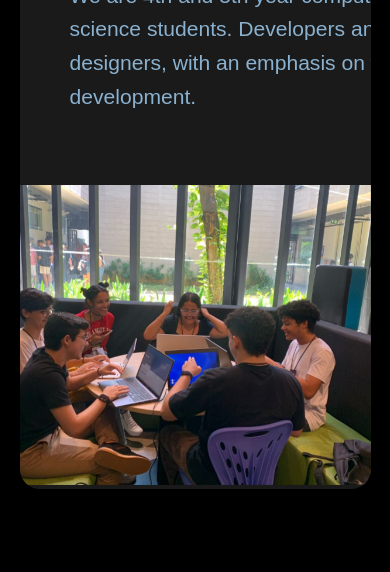
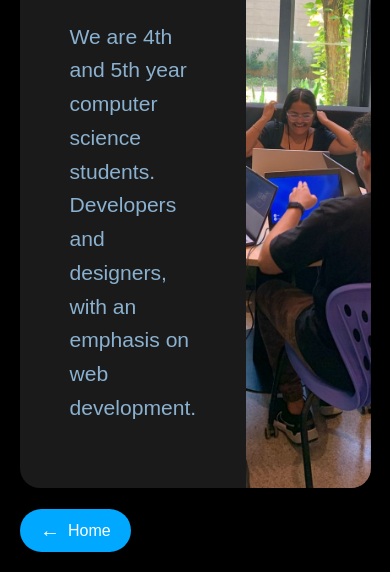
Before and after one commit to thayddo/NasaApp, a plain HTML site: page about.html in a window 390 px wide. Shown: the part 272-844 px from the top of the page. Drawn offline with Linux system fonts and the light colour scheme.

Commit message:
adiciona a seta para voltar para a home.

```diff
--- a/about.html
+++ b/about.html
@@ -21,5 +21,8 @@
             <img src="img/us.jpeg" alt="Our Team">
         </div>
     </div>
+    <a href="index.html" class="home-button">
+       Home
+    </a>
 </body>
 </html>
--- a/css/about.css
+++ b/css/about.css
@@ -51,9 +51,29 @@ img {
     transform: translateX(50px);
     animation: fadeInRight 1s forwards;
 }
+
+@keyframes fadeInLeft {
+    to {
+        opacity: 1;
+        transform: translateX(0);
+    }
+}
+@keyframes fadeInRight {
+    to {
+        opacity: 1;
+        transform: translateX(0);
+    }
+}
+@keyframes fadeIn {
+    to {
+        opacity: 1;
+    }
+}
+
+
 .home-button {
-    position: absolute;
-    top: 20px;
+    position: fixed;
+    bottom: 20px;
     left: 20px;
     background-color: #00a8ff;
     color: white;
@@ -79,38 +99,3 @@ img {
     margin-right: 8px;
     font-size: 20px;
 }
-@keyframes fadeInLeft {
-    to {
-        opacity: 1;
-        transform: translateX(0);
-    }
-}
-@keyframes fadeInRight {
-    to {
-        opacity: 1;
-        transform: translateX(0);
-    }
-}
-@keyframes fadeIn {
-    to {
-        opacity: 1;
-    }
-}
-@media (max-width: 768px) {
-    .main {
-        flex-direction: column;
-        height: auto;
-    }
-    .left, .right {
-        width: 100%;
-    }
-    img {
-        height: 300px;
-    }
-    .home-button {
-        top: 10px;
-        left: 10px;
-        padding: 8px 16px;
-        font-size: 14px;
-    }
-}
```
